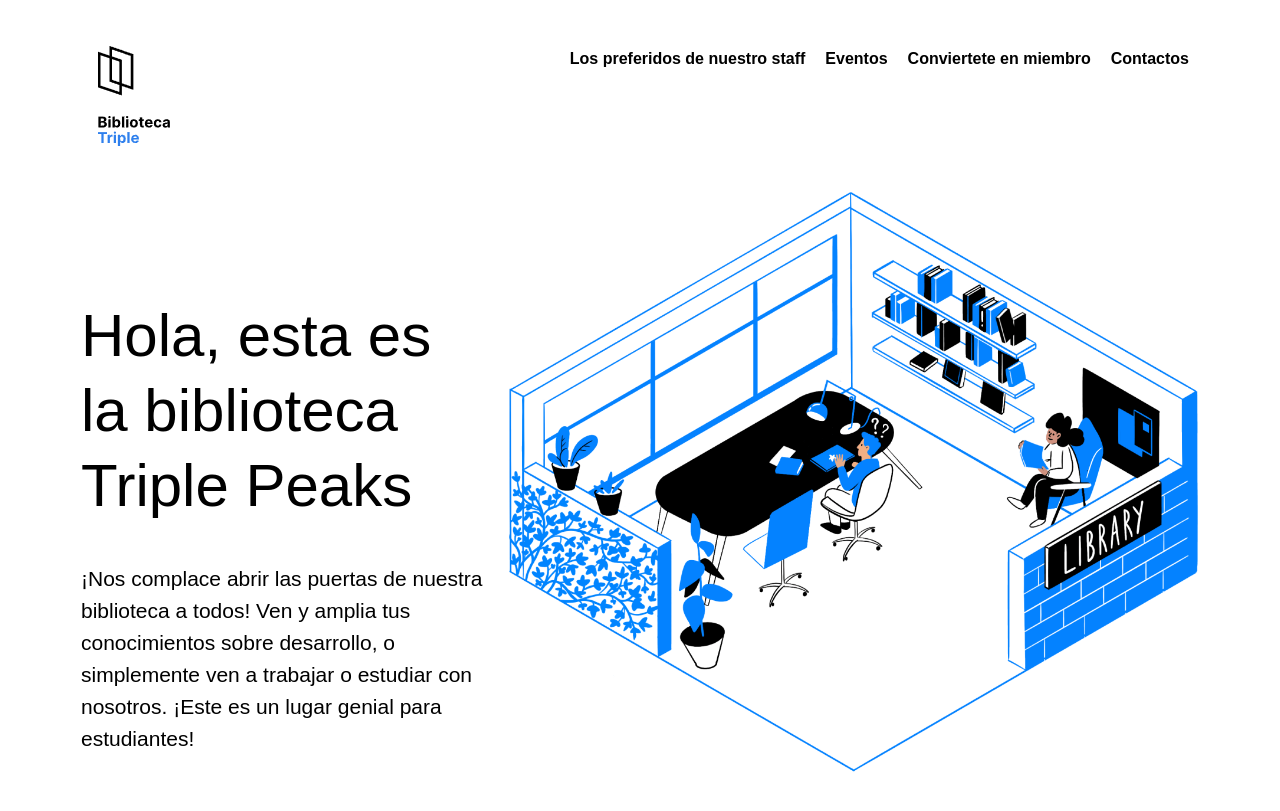
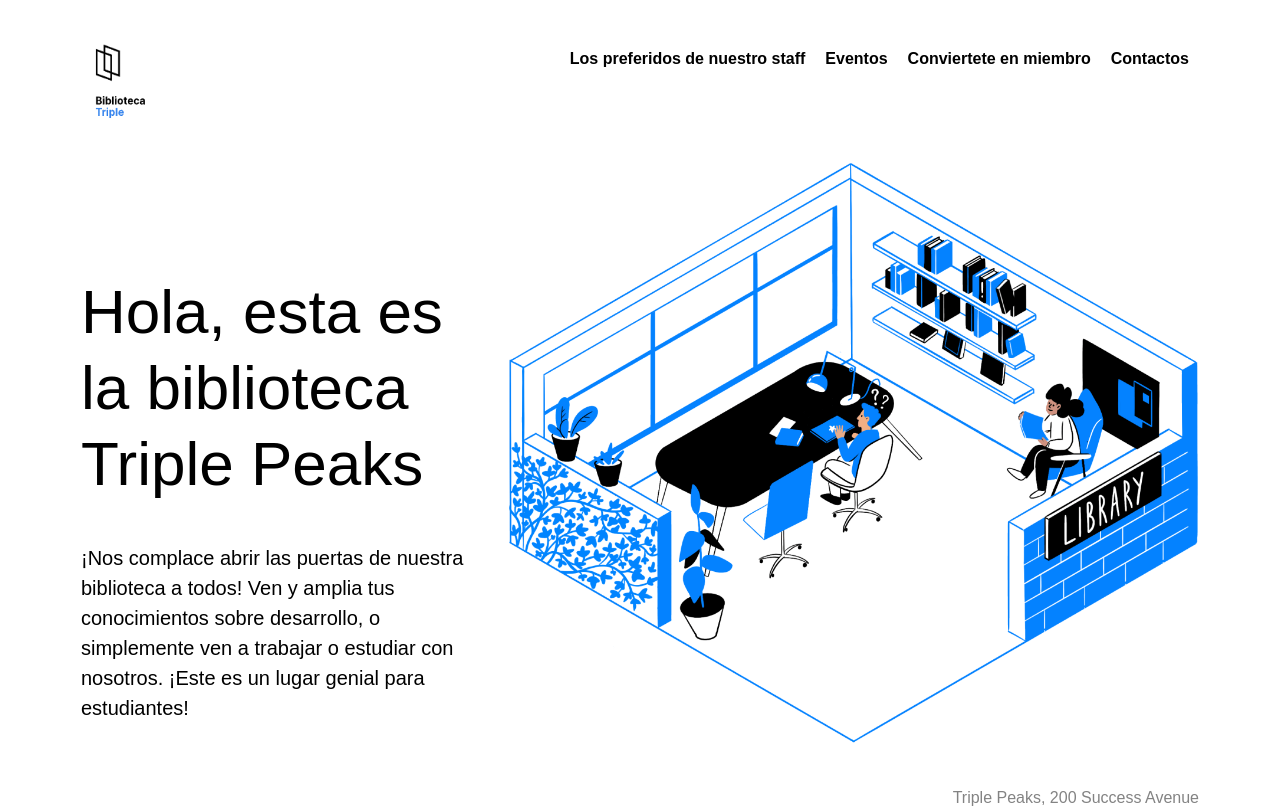
Before and after one commit to mvm01/web_project_library_es, a plain HTML site: page index.html in a window 1280 px wide. Shown: the top 811 px of the page. Drawn offline with nearby package versions, Linux system fonts and the light colour scheme.

Commit message:
segunda correccion

```diff
--- a/styles/style.css
+++ b/styles/style.css
@@ -17,7 +17,8 @@
 }
 
 .nav__logo {
-  /* No es necesario en realidad, pero lo agrego basado en el brief */
+  width: 58px;
+  height: 80px;
 }
 
 .nav__links {
@@ -61,19 +62,19 @@
 }
 
 .header__title {
-  font-weight: 450;
+  font-weight: 500;
   margin-top: 128px;
-  font-size: 60px;
-  line-height: 75px;
+  font-size: 62px;
+  line-height: 76px;
   max-width: 635px;
 
 }
 
 .header__description {
-  max-width: 555px;
-  line-height: 32px;
-  font-size: 21px;
+  max-width: 500px;
   margin-top: 32px;
+  font-size: 20px;
+  line-height: 30px;
 }
 
 .header__image {
```
